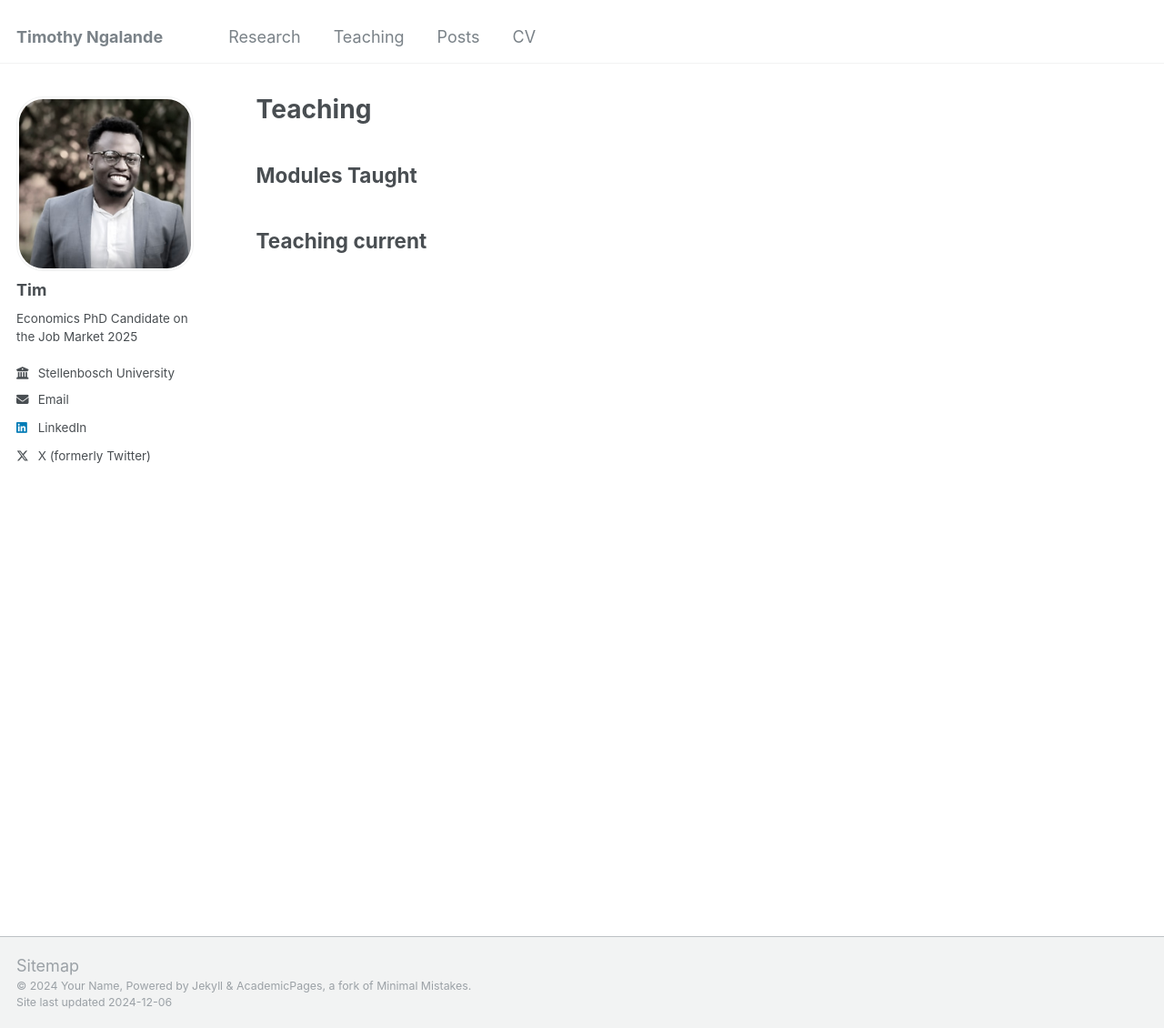
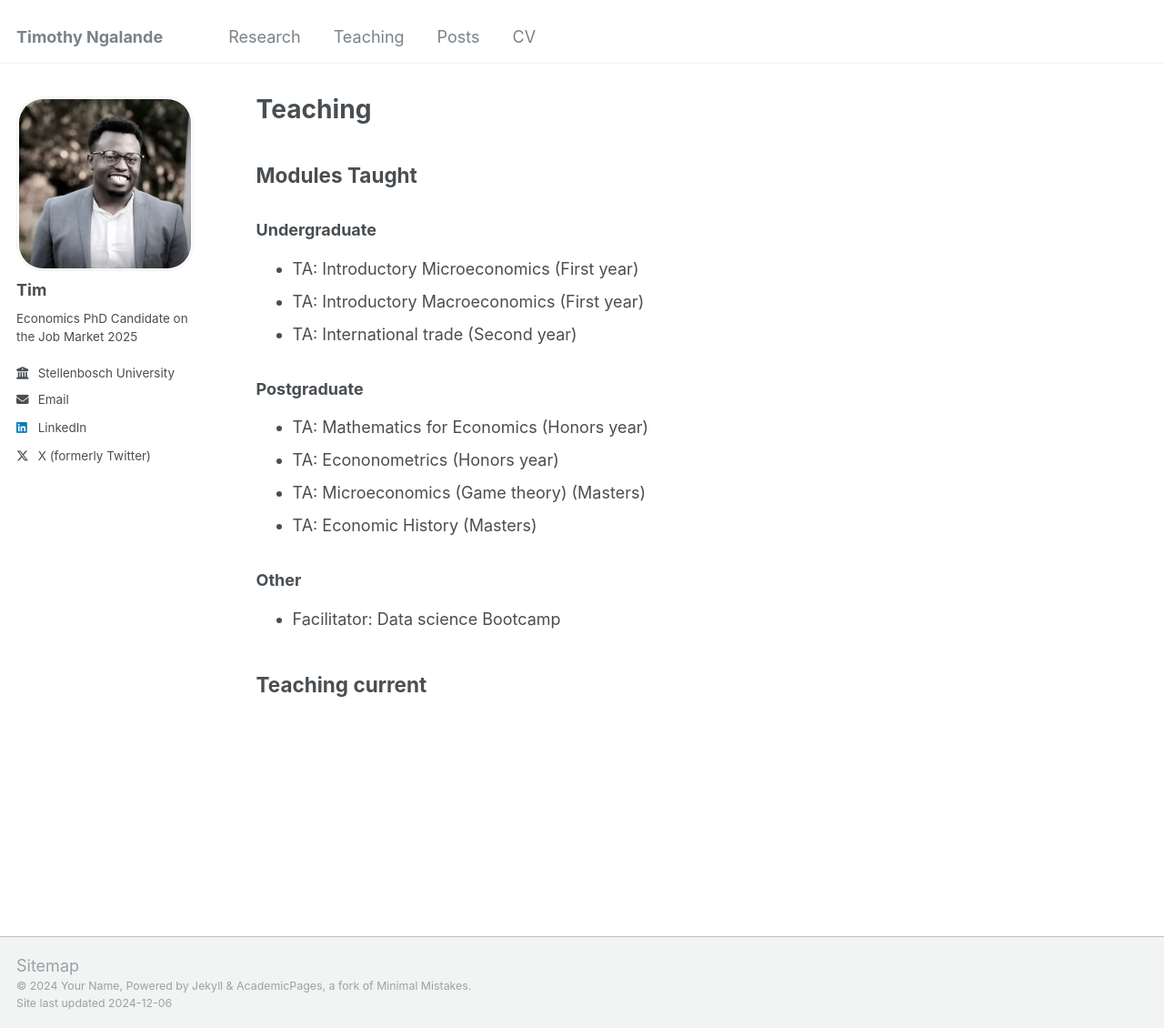
Before and after one commit to Tim0716/Tim0716.github.io, a Jekyll site: the page built from _pages/teaching.md, in a window 1280 px wide and 1130 px high. Shown: the whole window at 91% size. Built offline with Jekyll 4.4.1, drawn with Linux system fonts in a browser that asks for light colours.

Commit message:
teaching

```diff
--- a/_pages/teaching.md
+++ b/_pages/teaching.md
@@ -14,6 +14,21 @@ author_profile: true
 {% include base_path %}
 
 ## Modules Taught
+
+### Undergraduate
+- TA: Introductory Microeconomics (First year)
+- TA: Introductory Macroeconomics (First year)
+- TA: International trade (Second year)
+
+### Postgraduate
+- TA: Mathematics for Economics (Honors year)
+- TA: Econonometrics (Honors year)
+- TA: Microeconomics (Game theory) (Masters)
+- TA: Economic History (Masters)
+
+### Other
+- Facilitator: Data science Bootcamp
+
 {% for post in site.teaching reversed %}
   {% if post.category == 'taught' %}
       {% include archive-single.html %}
```
Also changed, not shown: _pages/publications.md (+1 -1 lines).
